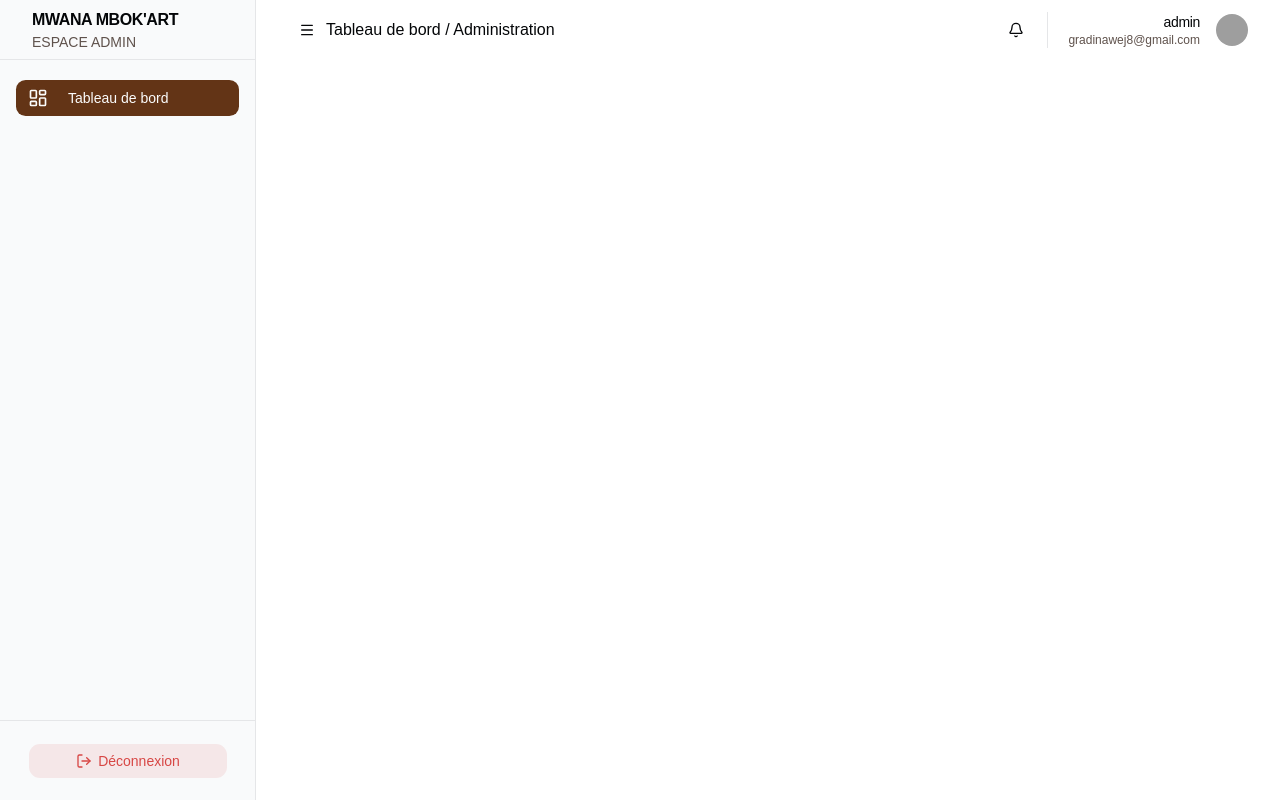
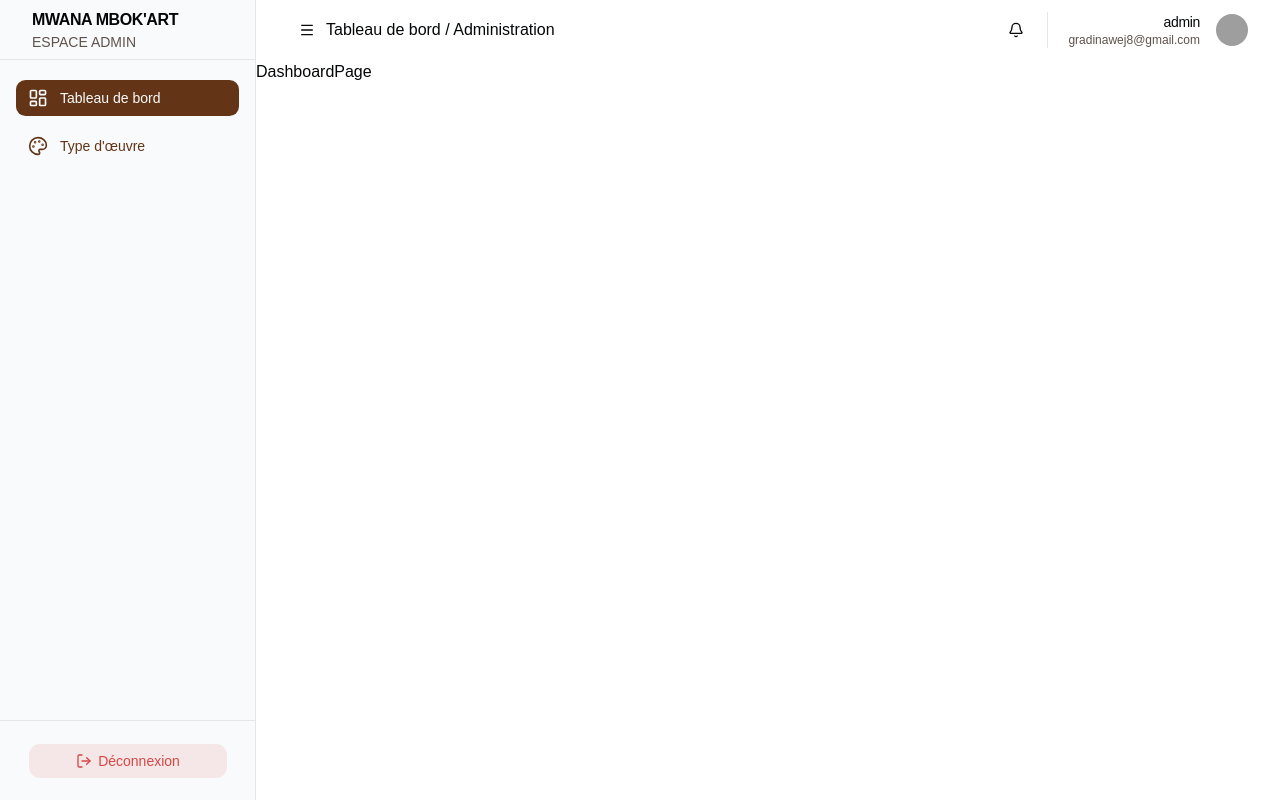
Before and after one commit to gradi256/frontendmwanambokart, a React (Vite) app: page /admin in a window 1280 px wide. Built offline with nearby package versions, Linux system fonts and the light colour scheme; grey boxes are pictures that could not be loaded.

Commit message:
feat : coneption de la page type d'oeuvres

```diff
--- a/src/features/admin/components/Sidebar.tsx
+++ b/src/features/admin/components/Sidebar.tsx
@@ -1,4 +1,4 @@
-import { LayoutDashboard, LogOut } from "lucide-react"
+import { LayoutDashboard, LogOut, Palette } from "lucide-react"
 import { SidebarNavlink } from "./SidebarNavlink"
 import { Button } from "@/components/ui/button"
 
@@ -8,6 +8,12 @@ const NAV_ITEMS = [
     title: "Tableau de bord",
     href: "/admin",
     icon: <LayoutDashboard className="h-5 w-5" />,
+  },
+  {
+    id: 2,
+    title: "Type d'œuvre",
+    href: "/admin/artworktype",
+    icon: <Palette className="h-5 w-5" />,
   },
 ]
 
@@ -27,7 +33,7 @@ export const Sidebar = () => {
       </div>
 
       {/* menu de navigation dans admin */}
-      <nav className="mt-5 flex flex-col gap-6 px-4">
+      <nav className="mt-5 flex flex-col gap-3 px-4">
         {NAV_ITEMS.map((item) => (
           <SidebarNavlink
             id={item.id}
--- a/src/features/admin/components/SidebarNavlink.tsx
+++ b/src/features/admin/components/SidebarNavlink.tsx
@@ -11,8 +11,9 @@ export const SidebarNavlink = ({
     <NavLink
       key={id}
       to={href}
+      end
       className={({ isActive }) =>
-        `flex items-center gap-5 rounded-md px-3 py-2 text-sm ${isActive ? "bg-sidebar-primary text-sidebar-primary-foreground" : "text-sidebar-accent-foreground hover:bg-sidebar-accent"}`
+        `flex items-center gap-3 rounded-md px-3 py-2 text-sm transition-colors duration-300 ${isActive ? "bg-sidebar-primary text-sidebar-primary-foreground" : "text-sidebar-accent-foreground hover:bg-sidebar-accent"}`
       }
     >
       {icon}
--- /dev/null
+++ b/src/pages/admin/ArtworktypePage.tsx
@@ -0,0 +1,3 @@
+export const ArtworktypePage = () => {
+  return <div className="ml-64">ArtworktypePage</div>
+}
--- /dev/null
+++ b/src/pages/admin/DashboardPage.tsx
@@ -0,0 +1,3 @@
+export const DashboardPage = () => {
+  return <div className="ml-64">DashboardPage</div>
+}
--- a/src/routes.tsx
+++ b/src/routes.tsx
@@ -1,10 +1,22 @@
 import { createBrowserRouter } from "react-router-dom"
 import { AdminLayout } from "./layouts/AdminLayout"
+import { DashboardPage } from "./pages/admin/DashboardPage"
+import { ArtworktypePage } from "./pages/admin/ArtworktypePage"
 
 export const router = createBrowserRouter([
   // ROUTES ADMIN
   {
     path: "/admin",
     element: <AdminLayout />,
+    children: [
+      {
+        index: true,
+        element: <DashboardPage />,
+      },
+      {
+        path: "/admin/artworktype",
+        element: <ArtworktypePage />,
+      },
+    ],
   },
 ])
```
